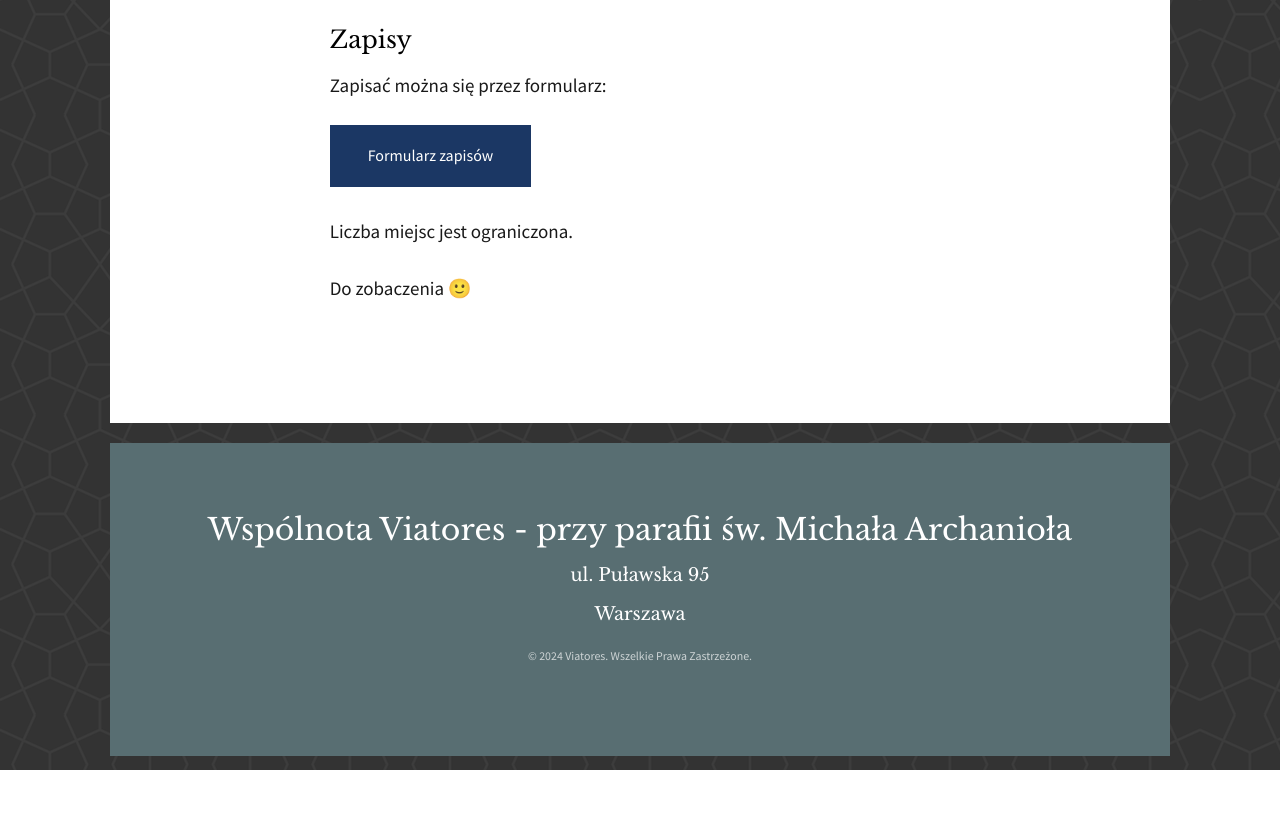
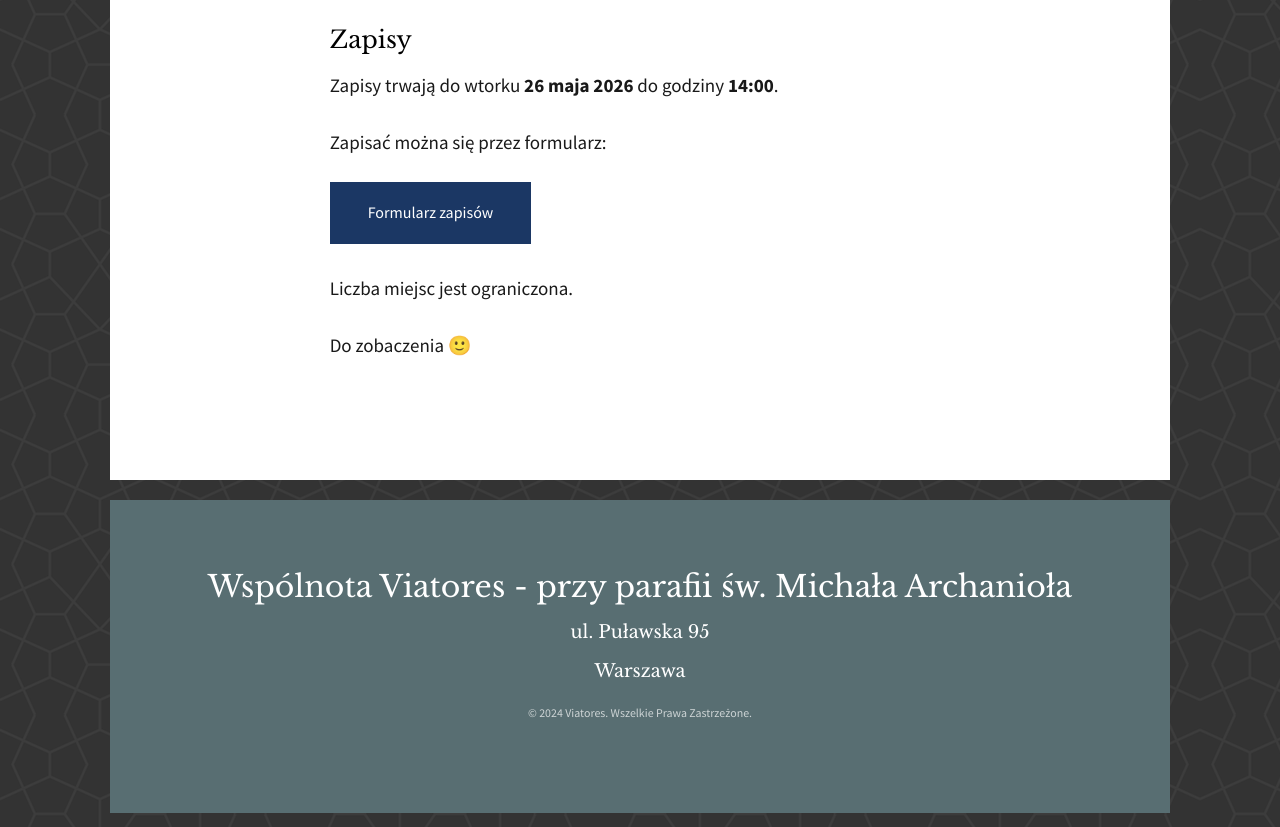
Before and after one commit to rplis/viatores-www, a plain HTML site: page smw/index.html in a window 1280 px wide. Shown: the part 1636-2463 px from the top of the page. Before the commit the page ends 2406 px from the top, so only its background shows below. Drawn offline with nearby package versions, Linux system fonts and the light colour scheme; files whose address does not match are found by name.

Commit message:
SMW: termin zapisów do wtorku 26 maja 2026, 14:00

```diff
--- a/smw/index.html
+++ b/smw/index.html
@@ -142,6 +142,7 @@
 					</ul>
 
 					<h3>Zapisy</h3>
+					<p>Zapisy trwają do wtorku <strong>26 maja 2026</strong> do godziny <strong>14:00</strong>.</p>
 					<p>Zapisać można się przez formularz:</p>
 					<p><a href="https://forms.gle/NaAMoUx7HyjuaGMo9" class="btn btn-primary btn-lg" target="_blank" rel="noopener noreferrer">Formularz zapisów</a></p>
 					<p>Liczba miejsc jest ograniczona.</p>
```
